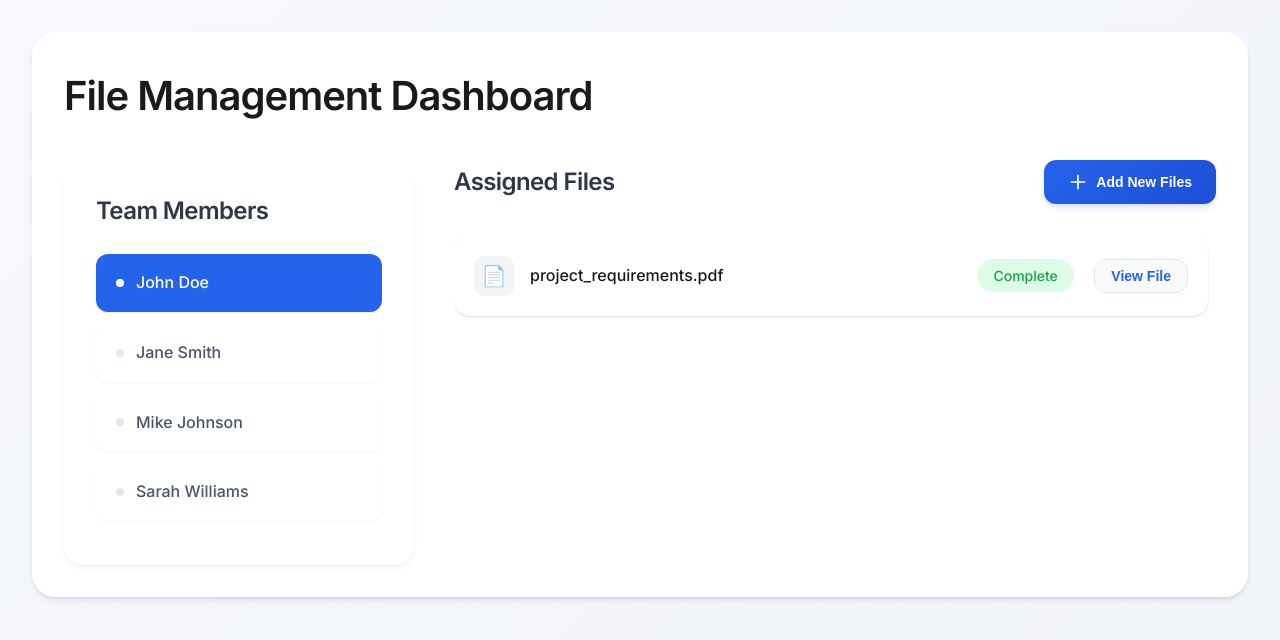
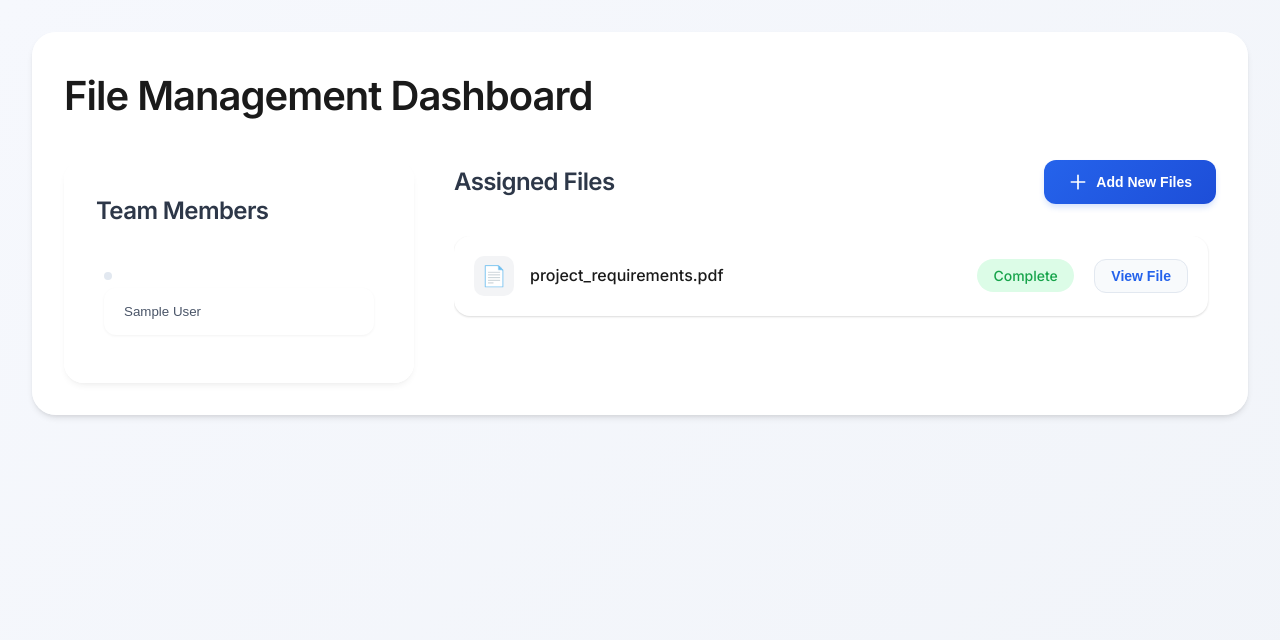
Before and after one commit to AarushRaheja/Hera-Health-Solutions, a Django app: page /dashboard/ in a window 1280 px wide. Shown: the top 640 px of the page. Run offline with Django 4.2, Linux system fonts and the light colour scheme; the visitor is signed in with stand-in values (Sample User, id 1); data comes from the database, SQL or seed files in the repository.

Commit message:
Fix member profile navigation and maintain member list visibility

```diff
--- a/dashboard/templates/dashboard/user_dashboard.html
+++ b/dashboard/templates/dashboard/user_dashboard.html
@@ -77,10 +77,16 @@
         }
 
         .user-list li {
+            padding: 0.5rem;
+            margin-bottom: 0.5rem;
+        }
+
+        .user-btn {
+            width: 100%;
             padding: 1rem 1.25rem;
-            margin-bottom: 0.75rem;
+            border: none;
+            border-radius: 12px;
             background: white;
-            border-radius: 12px;
             cursor: pointer;
             transition: all 0.2s ease;
             font-weight: 500;
@@ -89,6 +95,12 @@
             display: flex;
             align-items: center;
             gap: 0.75rem;
+            text-align: left;
+        }
+
+        .user-btn:hover {
+            background: #f8fafc;
+            transform: translateY(-1px);
         }
 
         .user-list li:before {
@@ -108,12 +120,13 @@
                 0 2px 4px -1px rgba(0, 0, 0, 0.03);
         }
 
-        .user-list li.active {
+        .user-list li.active .user-btn {
             background: #2563eb;
             color: white;
+            border-left: 4px solid #1d4ed8;
         }
 
-        .user-list li.active:before {
+        .user-list li.active .user-btn:before {
             background: white;
         }
 
@@ -471,10 +484,15 @@
             <div class="user-panel">
                 <h2>Team Members</h2>
                 <ul class="user-list">
-                    <li class="active">John Doe</li>
-                    <li>Jane Smith</li>
-                    <li>Mike Johnson</li>
-                    <li>Sarah Williams</li>
+                    {% for user in all_users %}
+                    <li {% if user.username == request.resolver_match.kwargs.username %}class="active"{% endif %}>
+                        <button data-url="{% url 'user_page' user.username %}"
+                                class="user-btn {% if user.username == request.resolver_match.kwargs.username %}active{% endif %}"
+                                onclick="window.location.href=this.getAttribute('data-url')">
+                            {{ user.get_full_name|default:user.username }}
+                        </button>
+                    </li>
+                    {% endfor %}
                 </ul>
             </div>
 
@@ -704,7 +722,7 @@
             });
 
             updateAssignments();
-        }
+        };
 
         function formatFileSize(bytes) {
             if (bytes === 0) return '0 Bytes';
--- a/dashboard/urls.py
+++ b/dashboard/urls.py
@@ -4,4 +4,5 @@ from . import views
 
 urlpatterns = [
     path('dashboard/', views.user_dashboard, name='user_dashboard'),
+    path('user/<str:username>/', views.user_page, name='user_page'),
 ]
--- a/dashboard/views.py
+++ b/dashboard/views.py
@@ -1,11 +1,13 @@
 
-from django.shortcuts import render, redirect
+from django.shortcuts import render, redirect, get_object_or_404
+from django.contrib.auth.models import User
 from .models import File
 from django.contrib.auth.decorators import login_required
 
 @login_required
 def user_dashboard(request):
     user_files = File.objects.filter(user=request.user)
+    all_users = User.objects.all()
 
     if request.method == 'POST':
         for file_id in request.POST.getlist('file_id'):
@@ -16,4 +18,27 @@ def user_dashboard(request):
                 file.save()
         return redirect('user_dashboard')
 
-    return render(request, 'dashboard/user_dashboard.html', {'files': user_files})
+    return render(request, 'dashboard/user_dashboard.html', {
+        'files': user_files,
+        'all_users': all_users
+    })
+
+@login_required
+def user_page(request, username):
+    user = get_object_or_404(User, username=username)
+    user_files = File.objects.filter(user=user)
+
+    if request.method == 'POST':
+        for file_id in request.POST.getlist('file_id'):
+            file = File.objects.get(id=file_id)
+            new_status = request.POST.get(f'status_{file_id}')
+            if new_status in dict(File.STATUS_CHOICES):
+                file.status = new_status
+                file.save()
+        return redirect('user_page', username=username)
+
+    return render(request, 'dashboard/user_dashboard.html', {
+        'files': user_files,
+        'user': user,
+        'all_users': User.objects.all()
+    })
```
